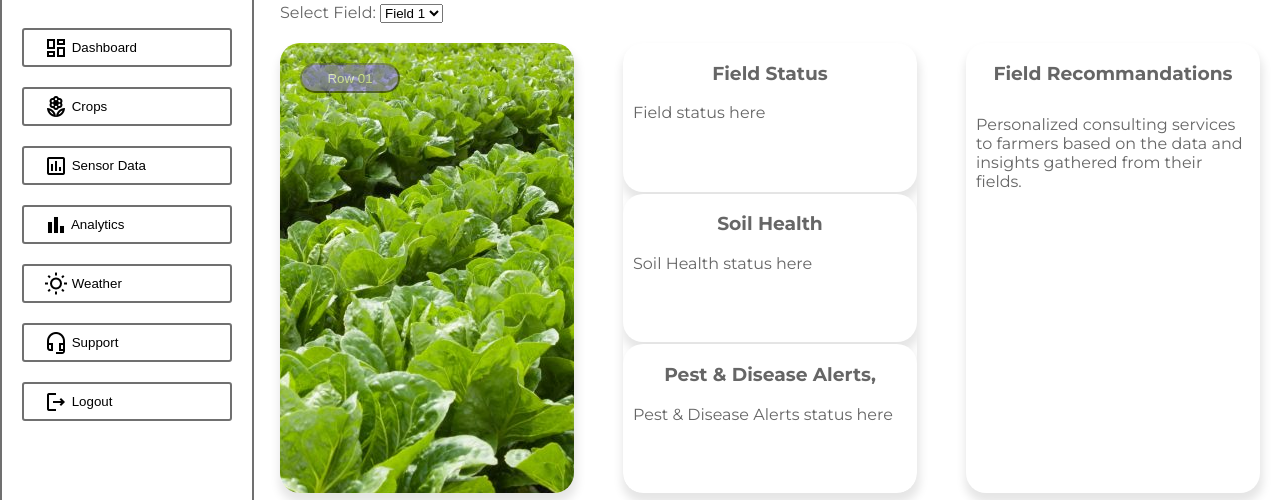
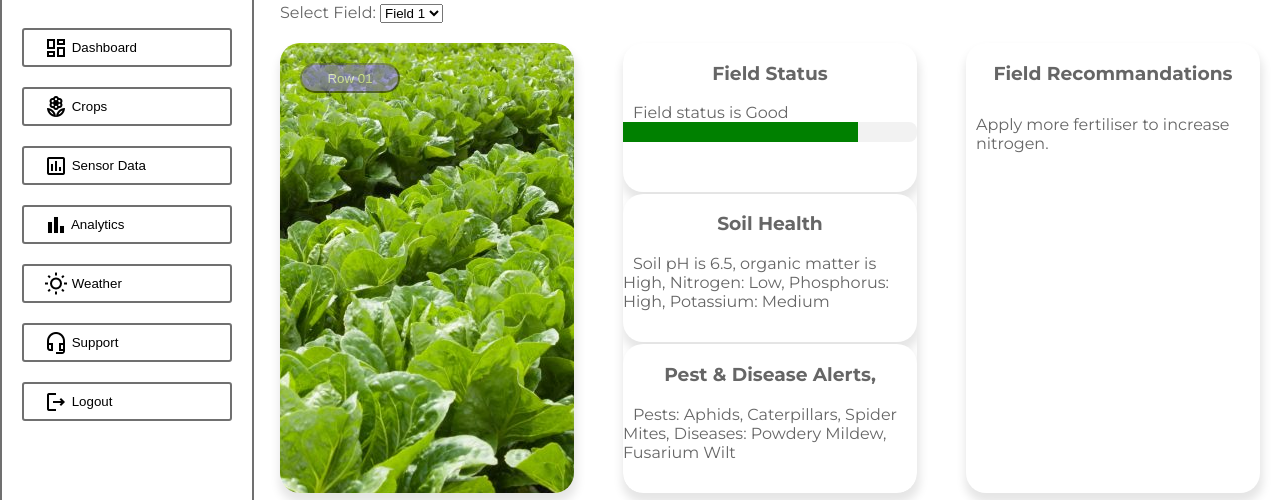
Before and after one commit to sein-pr/Agrisense360, a plain HTML site: page dashboard.html in a window 1280 px wide. Shown: the part 107-607 px from the top of the page. Drawn offline with nearby package versions, Linux system fonts and the light colour scheme.

Commit message:
Added a lot of content

```diff
--- a/dashboard.html
+++ b/dashboard.html
@@ -65,8 +65,8 @@
     <button class="sidebar-list-item">
       <span class="material-icons-outlined">headset_mic</span> Support
     </button>
-    <button class="sidebar-list-item">
-      <span class="material-icons-outlined">logout</span> Logout
+    <button class="sidebar-list-item" id="logout-btn">
+      <span class="material-icons-outlined" >logout</span> Logout
     </button>
   </div>
 </aside>
@@ -103,6 +103,9 @@
             <div class="field-overall-status">
               <h3>Field Status</h3>
               <label style="margin: 10px;">Field status here</label>
+              <div class="progress-bar">
+                <div class="progress" id="progress-bar"></div>
+              </div>
             </div>
             <div class="field-soil-status">
               <h3>Soil Health</h3>
@@ -115,8 +118,7 @@
           </div>
           <div class="field-content">
             <h3 style="text-align: center;">Field Recommandations</h3>
-            <label style="margin: 10px;">Personalized consulting services to farmers based on the data and insights
-              gathered from their fields.</label>
+            <label style="margin: 10px;"></label>
           </div>
         </div>
       </section>
--- a/scripts/dash.js
+++ b/scripts/dash.js
@@ -29,11 +29,150 @@ document.addEventListener("DOMContentLoaded", function () {
       }
   });
 
-  var logoutLink = document.querySelector(".sidebar-list-item a[href='logout']");
-    logoutLink.addEventListener("click", function (event) {
-        event.preventDefault(); // Prevent the link from navigating to "#" (or update the href)
-        window.location.href = "login.html";
-        alert("Logged out!"); // Simulated logout action
-    });
+
+  // Dummy data for the progress bar
+  const fieldData = {
+    field1: {
+      fieldStatus: {
+        status: 'Good',
+        progress: 80
+      },
+      soilHealth: {
+        pH: 6.5,
+        organicMatter: 'High',
+        nutrients: {
+          nitrogen: 'Low',
+          phosphorus: 'High',
+          potassium: 'Medium'
+        }
+      },
+      pestAndDiseaseAlerts: {
+        pests: ['Aphids', 'Caterpillars', 'Spider Mites'],
+        diseases: ['Powdery Mildew', 'Fusarium Wilt']
+      },
+      recommendations: 'Apply more fertiliser to increase nitrogen.'
+    },
+    field2: {
+      fieldStatus: {
+        status: 'Fair',
+        progress: 60
+      },
+      soilHealth: {
+        pH: 7.0,
+        organicMatter: 'Medium',
+        nutrients: {
+          nitrogen: 'Medium',
+          phosphorus: 'Low',
+          potassium: 'High'
+        }
+      },
+      pestAndDiseaseAlerts: {
+        pests: ['Aphids', 'Thrips', 'Spider Mites'],
+        diseases: ['Fusarium Wilt', 'Verticillium Wilt']
+      },
+      recommendations: 'Increase nitrogen levels and apply fungicide to prevent further damage.'
+    },
+    field3: {
+      fieldStatus: {
+        status: 'Poor',
+        progress: 40
+      },
+      soilHealth: {
+        pH: 5.5,
+        organicMatter: 'Low',
+        nutrients: {
+          nitrogen: 'Low',
+          phosphorus: 'Low',
+          potassium: 'Low'
+        }
+      },
+      pestAndDiseaseAlerts: {
+        pests: ['Cutworms', 'Wireworms', 'Slugs'],
+        diseases: ['Pythium Root Rot', 'Rhizoctonia Root Rot']
+      },
+      recommendations: 'Apply lime to increase soil pH and add organic matter to improve soil health.'
+    },
+    field4: {
+      fieldStatus: {
+        status: 'Excellent',
+        progress: 99
+      },
+      soilHealth: {
+        pH: 7.5,
+        organicMatter: 'Very High',
+        nutrients: {
+          nitrogen: 'High',
+          phosphorus: 'High',
+          potassium: 'High'
+        }
+      },
+      pestAndDiseaseAlerts: {
+        pests: ['None'],
+        diseases: ['None']
+      },
+      recommendations: 'Maintain current practices for optimal field condition.'
+    },
+    field5: {
+      fieldStatus: {
+        status: 'Average',
+        progress: 50
+      },
+      soilHealth: {
+        pH: 6.0,
+        organicMatter: 'Medium',
+        nutrients: {
+          nitrogen: 'Medium',
+          phosphorus: 'Medium',
+          potassium: 'Medium'
+        }
+      },
+      pestAndDiseaseAlerts: {
+        pests: ['Aphids', 'Spider Mites'],
+        diseases: ['Gray Mold', 'Botrytis Blight']
+      },
+      recommendations: 'Increase organic matter and address pest and disease issues for better results.'
+    }
+  };
+
+
+
+
+  // Get the HTML elements
+  const fieldStatus = document.querySelector('.field-overall-status');
+  const fieldSoil = document.querySelector('.field-soil-status');
+  const fieldPest = document.querySelector('.field-disease-status');
+  const fieldRecommendations = document.querySelector('.field-content:last-child label');
+  const dropdown = document.getElementById('field-dropdown');
+
+
+  // Populate the HTML elements with data from the object
+  function populateFields(field) {
+    const data = fieldData[field];
+
+    fieldStatus.querySelector('label').textContent = `Field status is ${data.fieldStatus.status}`;
+    fieldStatus.querySelector('.progress').style.width = `${data.fieldStatus.progress}%`;
+
+    if (data.fieldStatus.progress >= 60) {
+      fieldStatus.querySelector('.progress').style.backgroundColor = 'green';
+    } else if (data.fieldStatus.progress >= 40) {
+      fieldStatus.querySelector('.progress').style.backgroundColor = 'orange';
+    } else {
+      fieldStatus.querySelector('.progress').style.backgroundColor = 'red';
+    }
+
+    fieldSoil.querySelector('label').textContent = `Soil pH is ${data.soilHealth.pH}, organic matter is ${data.soilHealth.organicMatter}, Nitrogen: ${data.soilHealth.nutrients.nitrogen}, Phosphorus: ${data.soilHealth.nutrients.phosphorus}, Potassium: ${data.soilHealth.nutrients.potassium}`;
+
+    fieldPest.querySelector('label').textContent = `Pests: ${data.pestAndDiseaseAlerts.pests.join(', ')}, Diseases: ${data.pestAndDiseaseAlerts.diseases.join(', ')}`;
+
+    fieldRecommendations.textContent = data.recommendations;
+  }
+
+  populateFields(dropdown.value);
+
+  dropdown.addEventListener('change', (event) => {
+    populateFields(event.target.value);
+  });
+
+
 
 });
--- a/styles/dashboard.css
+++ b/styles/dashboard.css
@@ -581,3 +581,16 @@ footer {
   background-color: #67FF43;
   opacity: 1;
 }
+
+.progress-bar {
+  width: 100%;
+  height: 20px;
+  background-color: #f2f2f2;
+  border-radius: 8px;
+}
+
+.progress {
+  height: 100%;
+  background-color: #4CAF50;
+  width: 0%;
+}
```
